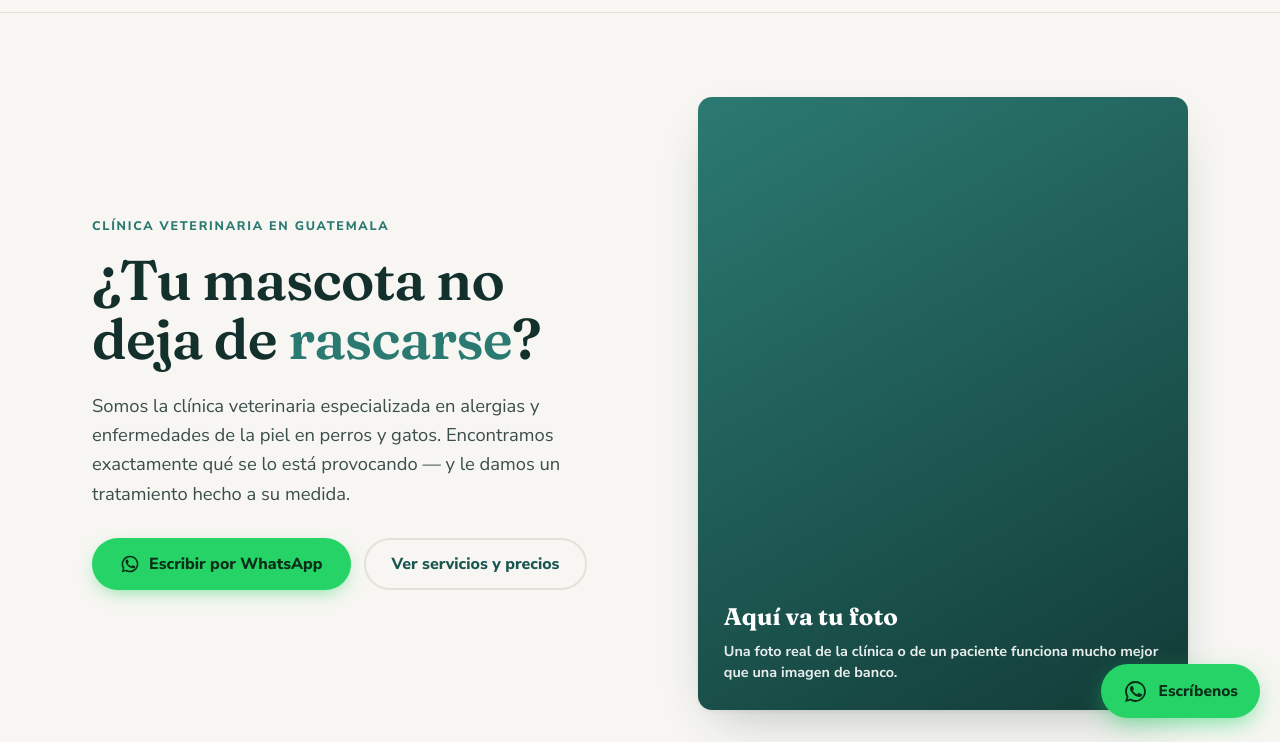
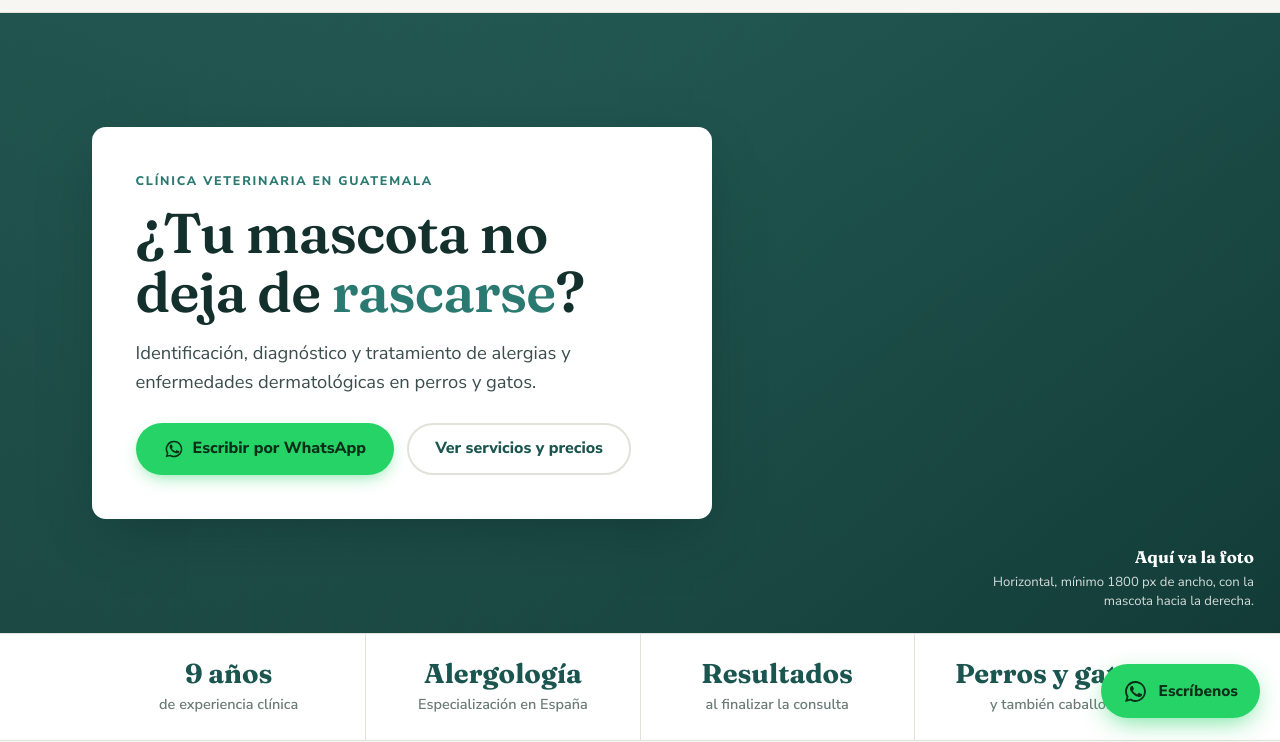
Before and after one commit to lobosusac/Paginaalervet2026, a plain HTML site: page index.html in a window 1280 px wide. Shown: the part 62-804 px from the top of the page. Drawn offline with Linux system fonts and the light colour scheme.

Commit message:
Rehace la portada como foto ancha con tarjeta encima
La versión de dos columnas —texto a la izquierda, imagen a la derecha—
se cambia por el formato que ya usaba el sitio en Wix y que la clínica
prefiere: la foto ocupa todo el ancho y el mensaje va en una tarjeta
blanca sobre ella.

Se conserva el titular en forma de pregunta y se recupera como bajada la
frase original del sitio, «Identificación, diagnóstico y tratamiento de
alergias y enfermedades dermatológicas en perros y gatos».

Un velo en degradado sobre el lado izquierdo mantiene legible la tarjeta
sea cual sea la foto. En celular la foto pasa a ser una banda superior y
la tarjeta baja debajo, porque superpuesta a ese ancho el texto queda
ilegible.

La etiqueta de la imagen queda comentada con las medidas que necesita,
para que no salga el ícono de imagen rota mientras no exista el archivo.

Co-Authored-By: Claude Opus 5 <noreply@anthropic.com>
Claude-Session: https://claude.ai/code/session_01LRixvEQgRV2jkrfKg79dDQ

```diff
--- a/assets/css/styles.css
+++ b/assets/css/styles.css
@@ -160,25 +160,56 @@ a:hover{color:var(--teal)}
   .site-nav a.btn{margin:10px 0 0;padding:15px 20px;font-size:1rem}
 }
 
-/* ─── Portada ─────────────────────────────────────────────── */
-.hero{padding:clamp(44px,7vw,84px) 0 clamp(40px,6vw,70px)}
-.hero-grid{display:grid;grid-template-columns:1.05fr .95fr;gap:clamp(30px,5vw,64px);align-items:center}
-.hero h1 .accent{color:var(--teal)}
-.hero .lede{margin-top:22px;max-width:52ch}
+/* ─── Portada ─────────────────────────────────────────────
+   Foto a todo lo ancho con la tarjeta del mensaje encima.
+   --------------------------------------------------------- */
+.hero{position:relative}
 
-.hero-art{
-  position:relative;border-radius:var(--radius);overflow:hidden;
-  aspect-ratio:4/5;box-shadow:var(--shadow-l);
-  background:linear-gradient(150deg,var(--teal) 0%,var(--teal-darker) 100%);
-  display:flex;align-items:flex-end;padding:26px;
+.hero-foto{
+  position:relative;min-height:clamp(430px,56vw,620px);
+  display:flex;align-items:center;
+  background:linear-gradient(135deg,#2E6F68 0%,var(--teal-darker) 100%);
+  overflow:hidden;
 }
-.hero-art img{position:absolute;inset:0;width:100%;height:100%;object-fit:cover}
-.hero-art .ph{position:relative;color:rgba(255,255,255,.9);font-size:.9rem;font-weight:700;line-height:1.5}
-.hero-art .ph span{display:block;font-size:1.5rem;font-family:Fraunces,serif;margin-bottom:6px;color:#fff}
+.hero-foto>img{
+  position:absolute;inset:0;width:100%;height:100%;object-fit:cover;
+  object-position:center 35%;
+}
+/* Velo para que la tarjeta no compita con la foto. */
+.hero-foto::after{
+  content:"";position:absolute;inset:0;
+  background:linear-gradient(90deg,rgba(10,32,30,.34) 0%,rgba(10,32,30,.10) 55%,transparent 100%);
+}
+.hero-foto>.wrap{position:relative;z-index:2;width:100%}
+
+.hero-card{
+  background:var(--surface);border-radius:var(--radius);
+  padding:clamp(28px,3.6vw,44px) clamp(26px,3.4vw,46px);
+  max-width:620px;box-shadow:0 18px 50px -18px rgba(12,36,34,.5);
+}
+.hero-card .eyebrow{margin-bottom:12px}
+.hero-card h1 .accent{color:var(--teal)}
+.hero-card .lede{margin-top:16px;max-width:46ch}
+.hero-card .btn-row{margin-top:26px}
+
+/* Aviso mientras no haya foto real. Se borra al poner la imagen. */
+.hero-sinfoto{
+  position:absolute;right:26px;bottom:22px;z-index:2;max-width:270px;
+  color:rgba(255,255,255,.82);font-size:.82rem;line-height:1.45;text-align:right;
+}
+.hero-sinfoto b{display:block;color:#fff;font-family:Fraunces,serif;
+  font-size:1.05rem;margin-bottom:4px}
 
 @media (max-width:860px){
-  .hero-grid{grid-template-columns:1fr}
-  .hero-art{aspect-ratio:16/11}
+  .hero-foto{
+    min-height:0;flex-direction:column;align-items:stretch;
+    padding-top:clamp(190px,44vw,290px);
+  }
+  .hero-foto::after{background:linear-gradient(180deg,rgba(10,32,30,.28) 0%,transparent 45%)}
+  .hero-card{max-width:none;border-radius:var(--radius) var(--radius) 0 0}
+  .hero-foto>.wrap{padding-left:0;padding-right:0}
+  .hero-card{margin:0 12px;border-radius:var(--radius)}
+  .hero-sinfoto{top:22px;bottom:auto;left:22px;right:22px;max-width:none;text-align:left}
 }
 
 /* ─── Franja de confianza ─────────────────────────────────── */
--- a/index.html
+++ b/index.html
@@ -48,11 +48,19 @@
 
   <!-- ── Portada ────────────────────────────────────────── -->
   <section class="hero">
-    <div class="wrap hero-grid">
-      <div>
+    <div class="hero-foto">
+      <!-- TODO Alervet: descomentar al colocar la foto en assets/img/portada.jpg
+           Conviene horizontal, de al menos 1800 px de ancho, con la mascota
+           hacia la derecha para que no quede tapada por la tarjeta.
+      <img src="assets/img/portada.jpg" alt="Perro atendido en Alervet" fetchpriority="high">
+      -->
+      <p class="hero-sinfoto"><b>Aquí va la foto</b>Horizontal, mínimo 1800 px de ancho, con la mascota hacia la derecha.</p>
+
+      <div class="wrap">
+        <div class="hero-card">
           <p class="eyebrow">Clínica veterinaria en Guatemala</p>
           <h1>¿Tu mascota no deja de <span class="accent">rascarse</span>?</h1>
-        <p class="lede">Somos la clínica veterinaria especializada en alergias y enfermedades de la piel en perros y gatos. Encontramos exactamente qué se lo está provocando — y le damos un tratamiento hecho a su medida.</p>
+          <p class="lede">Identificación, diagnóstico y tratamiento de alergias y enfermedades dermatológicas en perros y gatos.</p>
           <div class="btn-row">
             <a class="btn btn-wa" data-wa="Hola, quiero agendar una cita para mi mascota." target="_blank" rel="noopener" href="#">
               <svg viewBox="0 0 24 24" fill="currentColor"><path d="M17.5 14.4c-.3-.2-1.7-.9-2-1-.3-.1-.4-.2-.6.1-.2.3-.7.9-.9 1.1-.2.2-.3.2-.6.1-.3-.2-1.2-.5-2.3-1.4-.9-.8-1.4-1.7-1.6-2-.2-.3 0-.5.1-.6l.5-.5c.1-.2.2-.3.3-.5 0-.2 0-.4 0-.5 0-.2-.6-1.5-.9-2.1-.2-.5-.4-.4-.6-.4h-.5c-.2 0-.5.1-.7.3-.3.3-1 .9-1 2.3s1 2.7 1.2 2.9c.1.2 2 3.1 4.9 4.3 1.8.8 2.5.8 3.4.7.5-.1 1.7-.7 1.9-1.4.2-.7.2-1.2.2-1.4-.1-.1-.3-.2-.6-.3z"/><path d="M12 2a10 10 0 00-8.6 15.1L2 22l5-1.3A10 10 0 1012 2zm0 18.2a8.2 8.2 0 01-4.2-1.2l-.3-.2-3 .8.8-2.9-.2-.3A8.2 8.2 0 1112 20.2z"/></svg>
@@ -61,9 +69,6 @@
             <a class="btn btn-ghost" href="servicios.html">Ver servicios y precios</a>
           </div>
         </div>
-      <div class="hero-art">
-        <!-- TODO Alervet: reemplazar por una foto real de la clínica o de un paciente. -->
-        <p class="ph"><span>Aquí va tu foto</span>Una foto real de la clínica o de un paciente funciona mucho mejor que una imagen de banco.</p>
       </div>
     </div>
   </section>
```
Also changed, not shown: 1 other file. Lines whose indentation alone changed are shown as unchanged.
